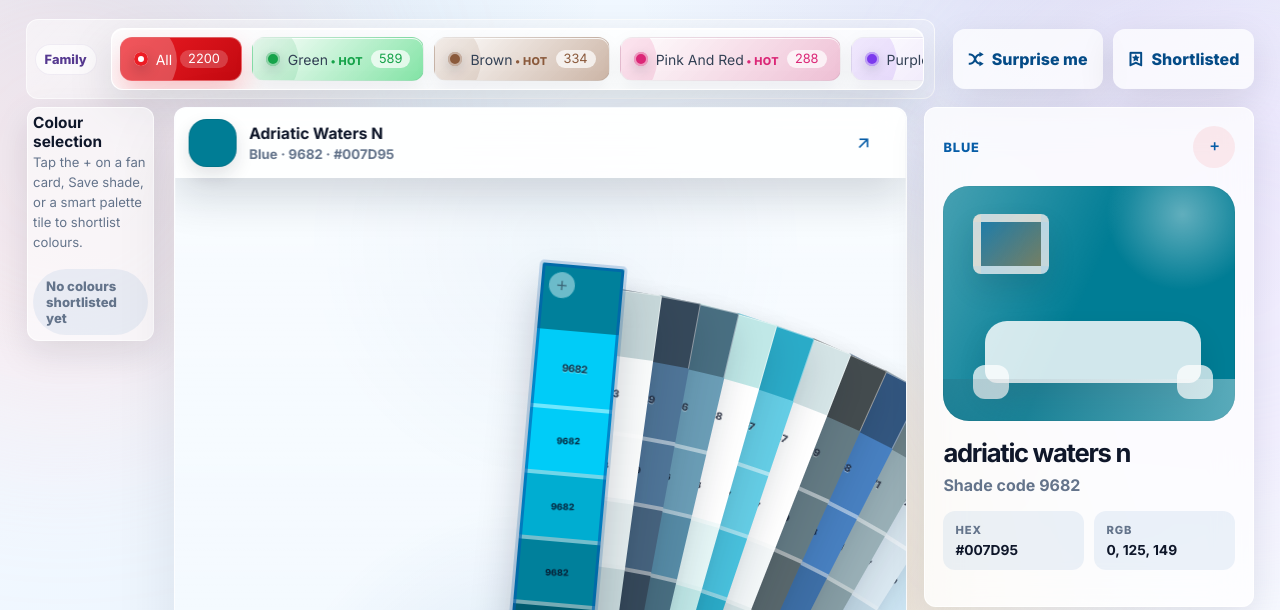
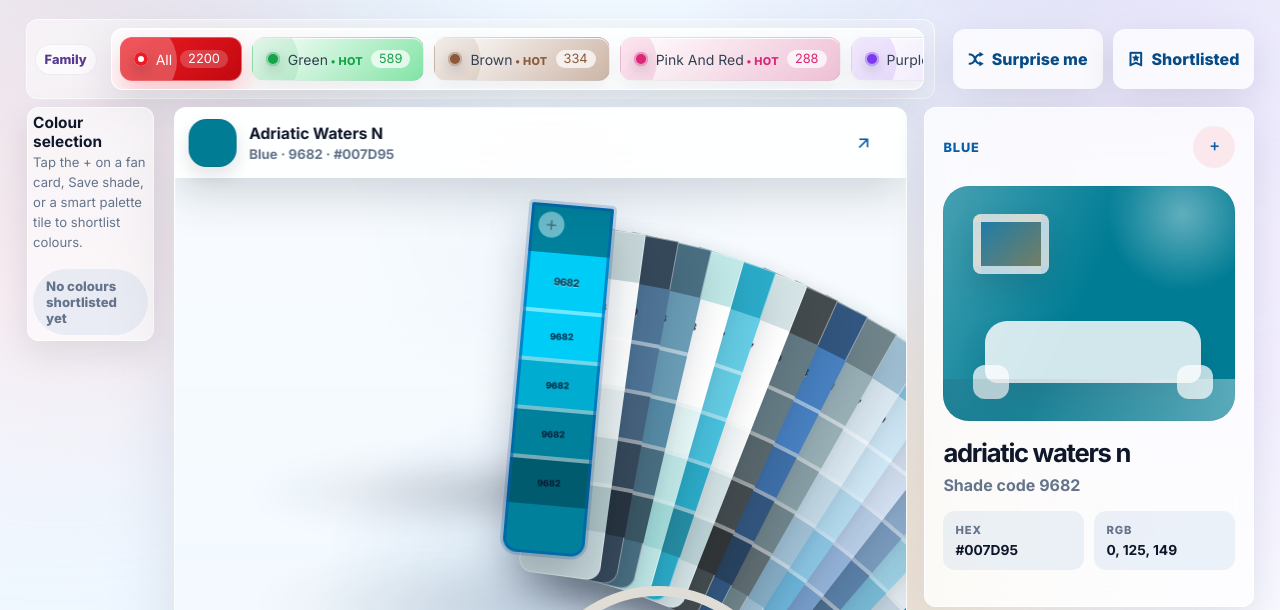
Before and after one commit to asagar08/fandeck-poc, a website: page index.html in a window 1280 px wide. Shown: the part 304-914 px from the top of the page. Drawn offline with nearby package versions, Linux system fonts and the light colour scheme.

Commit message:
updated fan height with the slider

```diff
--- a/style.css
+++ b/style.css
@@ -496,7 +496,7 @@ button {
   grid-template-columns: 130px minmax(0, 1fr) minmax(270px, 330px);
   gap: clamp(14px, 2vw, 18px);
   align-items: stretch;
-  min-height: clamp(520px, 62vw, 760px);
+  min-height: clamp(520px, 62vw, 580px);
   margin-top: 10px;
   grid-template-rows: 1fr auto;
 }
@@ -3548,7 +3548,7 @@ body {
 /* Keep the fan visually higher in the canvas so it feels more like a real deck. */
 .deck-section {
   margin-top: 0 !important;
-  min-height: clamp(500px, 58vw, 720px) !important;
+  min-height: clamp(500px, 58vw, 580px) !important;
 }
 
 .fan-stage {
@@ -3944,7 +3944,7 @@ body.modal-open {
 }
 
 .fan-stage {
-  min-height: clamp(560px, 61vw, 760px) !important;
+  min-height: clamp(560px, 61vw, 580px) !important;
   border-radius: 12px;
 }
 
@@ -4417,3 +4417,6 @@ body.modal-open {
     font-weight: 500;
     transition: background .3s, color .3s;
   }
+button.fan-card {
+    max-height: 350px !important;
+}
```
